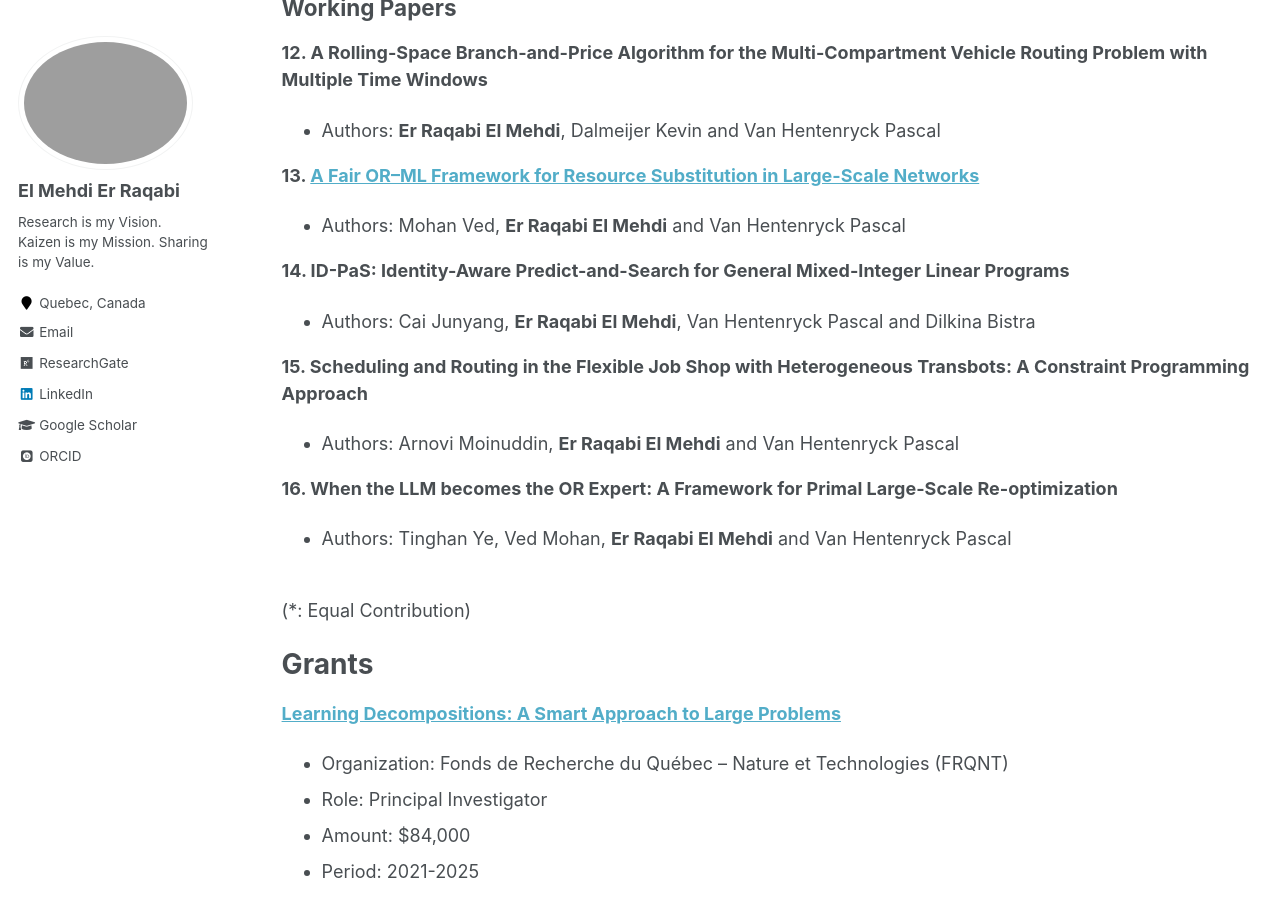
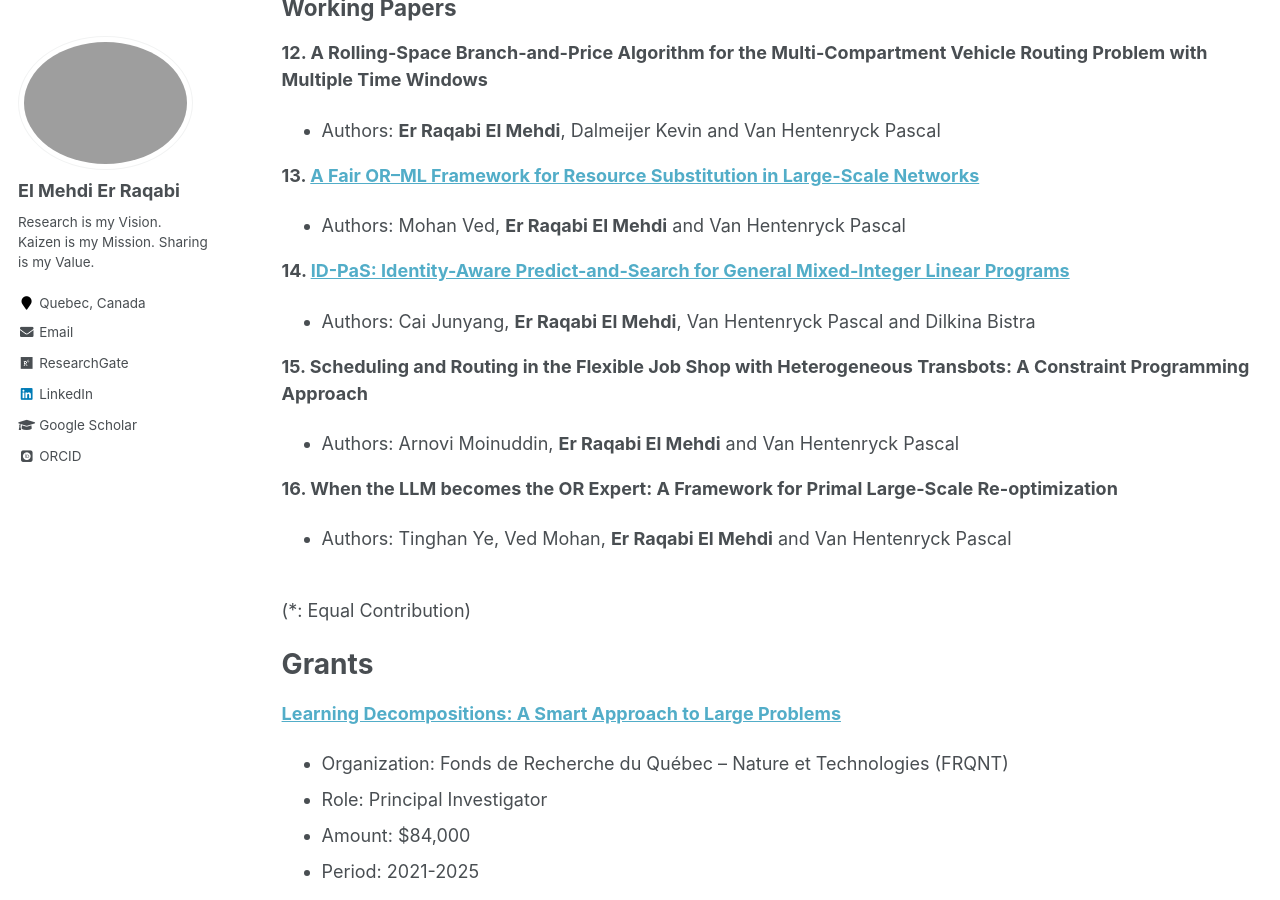
Before and after one commit to RqbMedi/rqbmedi.github.io, a Jekyll site: the page built from _pages/publications.md, in a window 1280 px wide and 900 px high, scrolled down 2274 px. Built offline with Jekyll 4.4.1, drawn with Linux system fonts in a browser that asks for light colours; some web fonts are replaced; part of the change alters nothing that is shown.

```diff
--- a/_pages/publications.md
+++ b/_pages/publications.md
@@ -74,7 +74,7 @@ Working Papers
 **13. [A Fair OR–ML Framework for Resource Substitution in Large-Scale Networks](https://arxiv.org/abs/2511.18269)**
  - Authors: Mohan Ved, **Er Raqabi El Mehdi** and Van Hentenryck Pascal
 
-**14. ID-PaS: Identity-Aware Predict-and-Search for General Mixed-Integer Linear Programs**
+**14. [ID-PaS: Identity-Aware Predict-and-Search for General Mixed-Integer Linear Programs](https://arxiv.org/abs/2512.10211)**
  - Authors: Cai Junyang, **Er Raqabi El Mehdi**, Van Hentenryck Pascal and Dilkina Bistra
 
 **15. Scheduling and Routing in the Flexible Job Shop with Heterogeneous Transbots: A Constraint Programming Approach**
```
